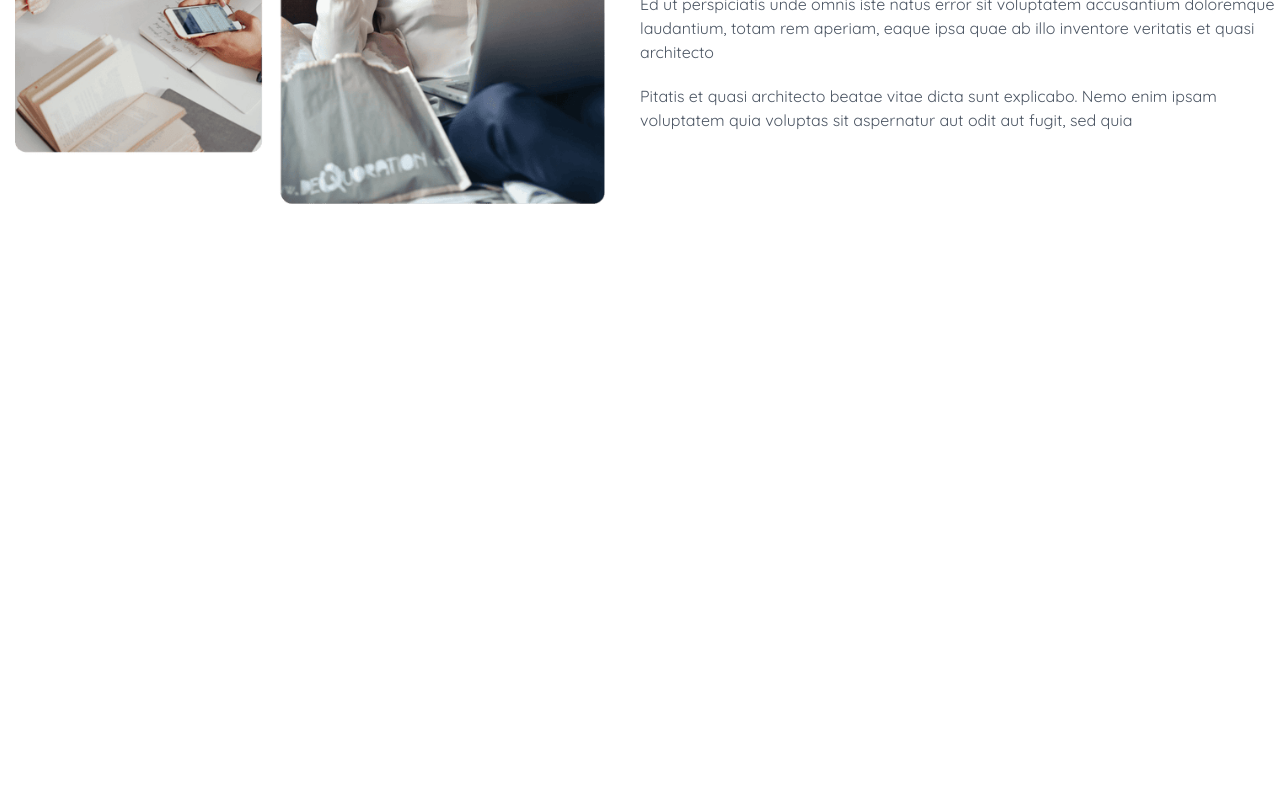
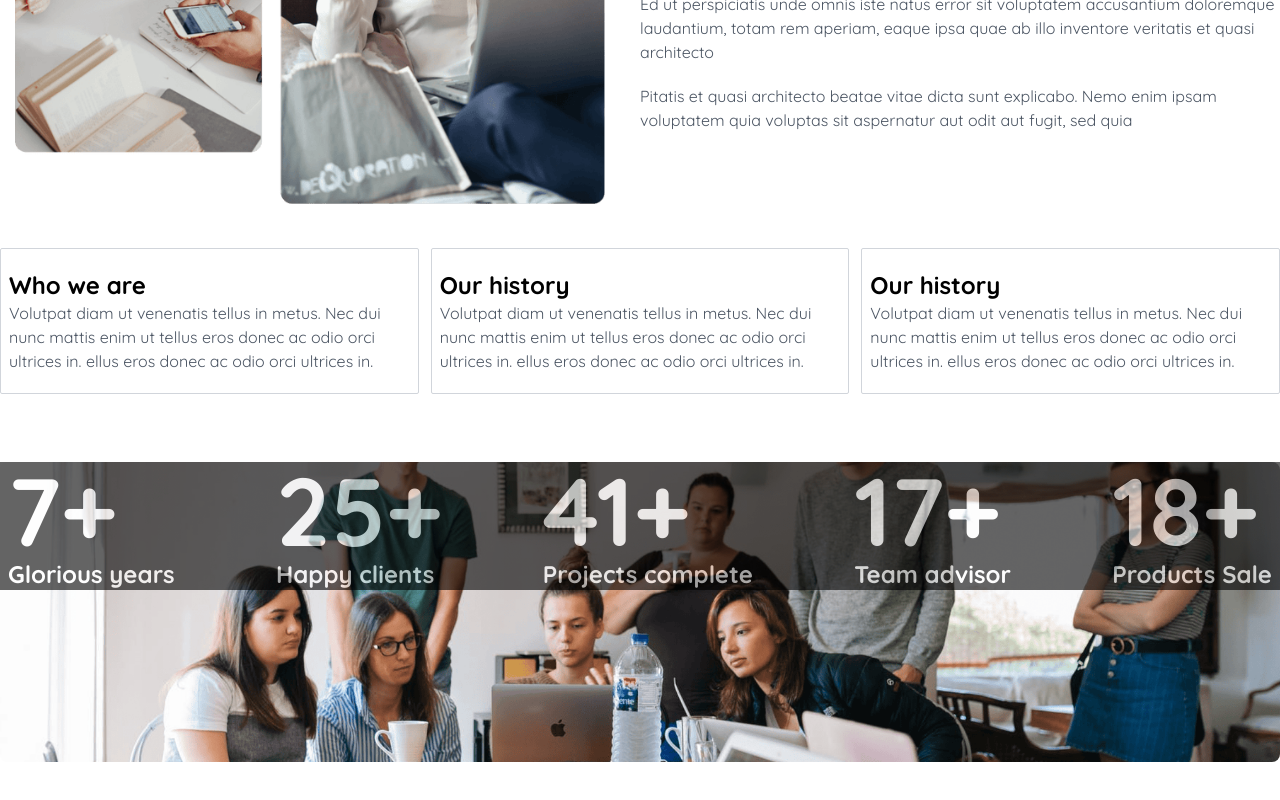
Before and after one commit to vikash0p/groceryapp, a Next.js app: page /about in a window 1280 px wide. Shown: the part 1236-2036 px from the top of the page. Before the commit the page ends 1464 px from the top, so only its background shows below. Built offline with nearby package versions, Linux system fonts and the light colour scheme.

Commit message:
complete the about page

```diff
--- a/app/globals.css
+++ b/app/globals.css
@@ -35,3 +35,13 @@
 .backgroundColor:nth-child(11) {
   background-color: #feefea;
 }
+.aboutBackgroundImage{
+  min-height: 300px;
+  background-image: url(../public/about/about-9.png);
+  background-position: center;
+  background-repeat: no-repeat;
+  background-size: cover;
+  background-color: black;
+
+
+}
--- a/components/about/AboutHeader.js
+++ b/components/about/AboutHeader.js
@@ -1,3 +1,4 @@
+import { aboutPortfolio } from '@/data'
 import Image from 'next/image'
 import React from 'react'
 
@@ -36,7 +37,7 @@ export default function AboutHeader() {
                         width={150}
                         height={30}
                         sizes="150px"
-                        priority                 />
+                        priority />
                 </div>
             </div>
 
@@ -61,6 +62,40 @@ export default function AboutHeader() {
                     <p className='text-gray-600'>Pitatis et quasi architecto beatae vitae dicta sunt explicabo. Nemo enim ipsam voluptatem quia voluptas sit aspernatur aut odit aut fugit, sed quia</p>
                 </div>
             </div>
+
+            {/* section 4 three section */}
+            <div className="grid grid-cols-1 md:grid-cols-2 lg:grid-cols-3 place-items-center gap-3 py-5">
+                <div className="border border-gray-300 px-2 py-5 rounded-sm max-h-48">
+                    <h1 className='text-2xl font-bold' >Who we are</h1>
+                    <p className='text-gray-600'>Volutpat diam ut venenatis tellus in metus. Nec dui nunc mattis enim ut tellus eros donec ac odio orci ultrices in. ellus eros donec ac odio orci ultrices in.</p>
+                </div>
+                <div className="border border-gray-300 px-2 py-5 rounded-sm max-h-48">
+                    <h1 className='text-2xl font-bold' >Our history</h1>
+                    <p className='text-gray-600'>Volutpat diam ut venenatis tellus in metus. Nec dui nunc mattis enim ut tellus eros donec ac odio orci ultrices in. ellus eros donec ac odio orci ultrices in.</p>
+                </div>
+                <div className="border border-gray-300 px-2 py-5 rounded-sm max-h-48">
+                    <h1 className='text-2xl font-bold' >Our history</h1>
+                    <p className='text-gray-600'>Volutpat diam ut venenatis tellus in metus. Nec dui nunc mattis enim ut tellus eros donec ac odio orci ultrices in. ellus eros donec ac odio orci ultrices in.</p>
+                </div>
+            </div>
+            {/* section5 */}
+            <div className="py-12">
+                <div className='aboutBackgroundImage w-full rounded-lg '>
+                    <div className='w-full h-full bg-black z-20 opacity-60 flex flex-col lg:flex-row gap-9 lg:gap-1 justify-between items-center px-2 text-white'>
+                        {
+                            aboutPortfolio.map((value, indx, arr) => {
+                                return (
+                                    <div key={indx}>
+                                        <h3 className='text-8xl font-bold'>{value.year}</h3>
+                                        <h4 className='text-2xl font-bold'>{value.title} </h4>
+                                    </div>
+                                )
+                            })
+                        }
+                    </div>
+                </div>
+            </div>
+
         </div>
     )
 }
--- a/data.js
+++ b/data.js
@@ -546,14 +546,14 @@ export const product = [
 
 ]
 
-export const DealsOfDays=[
+export const DealsOfDays = [
     {
-        id:1,
-        img:'/banner/banner-5.png',
-        title:'Seeds of Change Organic Quinoa, Brown, & Red Rice',
-        price:32,
-        rating:4.5,
-        comp :'NestFood',
+        id: 1,
+        img: '/banner/banner-5.png',
+        title: 'Seeds of Change Organic Quinoa, Brown, & Red Rice',
+        price: 32,
+        rating: 4.5,
+        comp: 'NestFood',
     },
     {
         id: 2,
@@ -580,12 +580,12 @@ export const DealsOfDays=[
         comp: 'Yoplait',
     },
 ]
-export const icons=[
+export const icons = [
     {
-        id:1,
-        img:'/icon/icon-1.svg',
-        title:'Best prices & offers',
-        des:"Orders $50 or more"
+        id: 1,
+        img: '/icon/icon-1.svg',
+        title: 'Best prices & offers',
+        des: "Orders $50 or more"
     },
     {
         id: 2,
@@ -613,3 +613,30 @@ export const icons=[
         des: "Within 30 days"
     },
 ]
+
+export const aboutPortfolio = [
+    {
+        id: 1,
+        year: '7+',
+        title: "Glorious years"
+    },
+    {
+        id: 11,
+        year: '25+',
+        title: "Happy clients"
+    },
+    {
+        id: 111,
+        year: '41+',
+        title: "Projects complete"
+    },
+    {
+        id: 1111,
+        year: '17+',
+        title: "Team advisor"
+    }, {
+        id: 11111,
+        year: '18+',
+        title: "Products Sale"
+    },
+]
```
